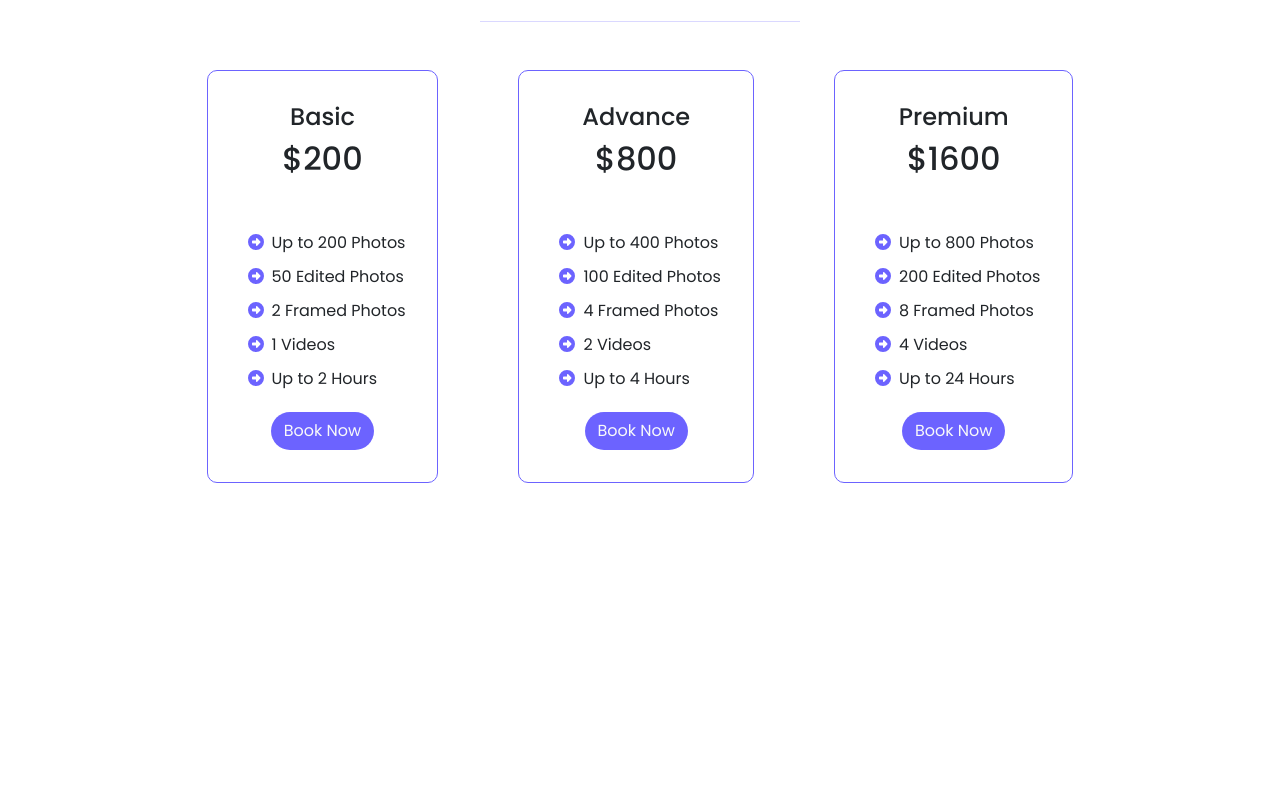
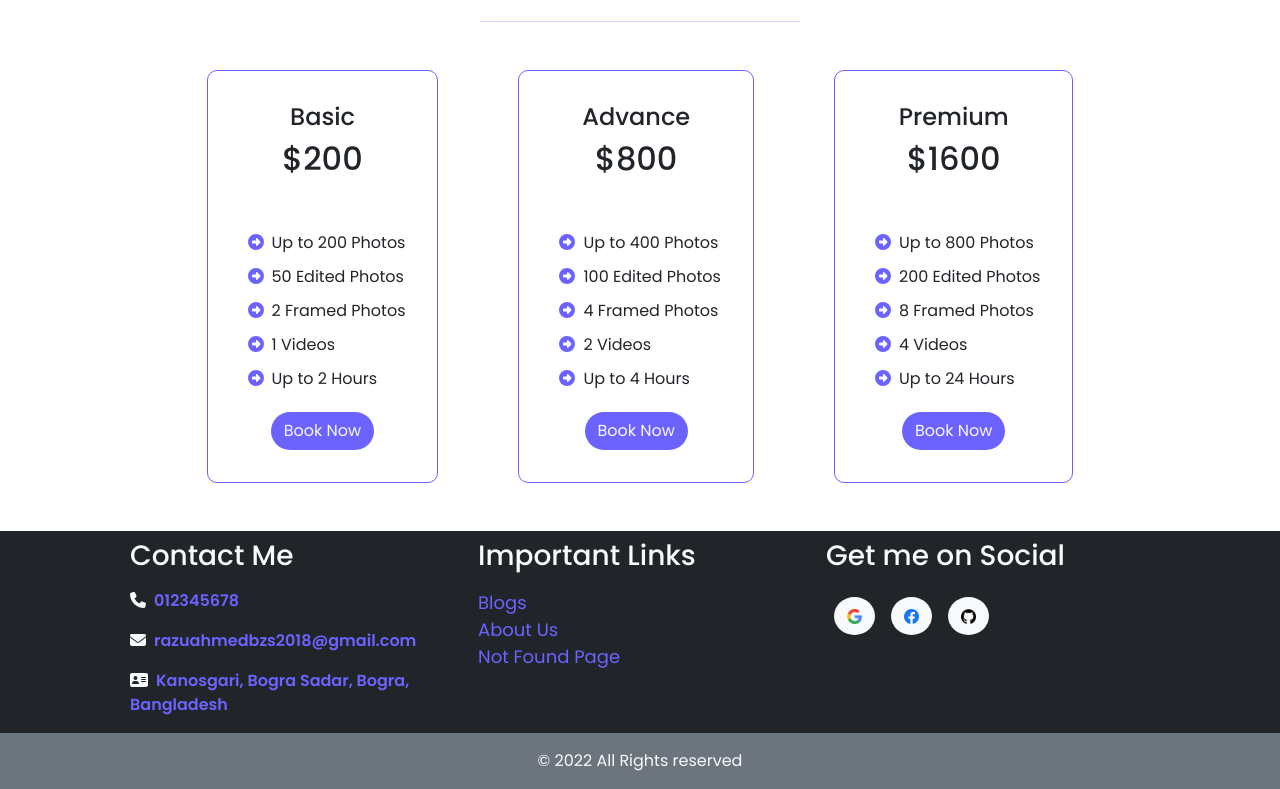
Before and after one commit to razuahmedjoy/clickToSplash-react-auth, a React (Create React App) app: page / in a window 1280 px wide. Shown: the part 1227-2016 px from the top of the page. Before the commit the page ends 1758 px from the top, so only its background shows below. Built offline with nearby package versions, Linux system fonts and the light colour scheme; no server answers.

Commit message:
added footer

```diff
--- a/src/App.js
+++ b/src/App.js
@@ -4,6 +4,7 @@ import CheckOut from './components/CheckOut/CheckOut';
 import Home from './components/Home/Home';
 import Login from './components/Login/Login';
 import NotFound404 from './components/NotFound404/NotFound404';
+import Footer from './components/Partials/Footer/Footer';
 import Header from './components/Partials/Header/Header';
 import Register from './components/Register/Register';
 import RequireAuth from './components/RequireAuth/RequireAuth';
@@ -25,6 +26,8 @@ function App() {
       {/* not found 404 route */}
       <Route path="*" element={<NotFound404></NotFound404>}></Route>
      </Routes>
+
+     <Footer></Footer>
     </div>
   );
 }
--- a/src/components/Login/Login.js
+++ b/src/components/Login/Login.js
@@ -85,7 +85,7 @@ const Login = () => {
                 </Form>
                 <p className="mt-2">
                     <small> Forgot Your Password?
-                        <span onClick={handlePasswordReset} className="text-main cursor-pointer" role="button">Reset</span></small> </p>
+                        <span onClick={handlePasswordReset} className="text-main cursor-pointer mx-2" role="button">Reset</span></small> </p>
 
                 <SocialLogin></SocialLogin>
             </div>
--- /dev/null
+++ b/src/components/Partials/Footer/Footer.css
@@ -0,0 +1,22 @@
+.footer-top{
+    text-align: left;
+}
+.footer-top div{
+    text-align: left;
+}
+.footer-top p{
+    cursor: pointer;
+}
+.important-links a{
+    display: block;
+    color: var(--main);
+    text-decoration: none;
+    font-size: 18px;
+}
+.social-links{
+    margin-bottom: 1rem;
+}
+.social-links a{
+    margin: .5rem;
+
+}
--- /dev/null
+++ b/src/components/Partials/Footer/Footer.js
@@ -0,0 +1,61 @@
+import { faAddressCard, faB, faBanSmoking, faEnvelope, faPhone } from '@fortawesome/free-solid-svg-icons';
+import { FontAwesomeIcon } from '@fortawesome/react-fontawesome';
+import React from 'react';
+import { Link } from 'react-router-dom';
+import './Footer.css';
+
+import googleIcon from '../../../images/google.png'
+import fbIcon from '../../../images/facebook.png'
+import githubIcon from '../../../images/github.png'
+const Footer = () => {
+    return (
+        <footer className="footer container-fluid bg-dark mt-5">
+            <div className="row container footer-top mx-auto px-5">
+                <div className="col-md-4 text-light">
+                    <h3 className="py-2 text-left">Contact Me</h3>
+                    <div className="contact-details">
+                        <p>
+                            <FontAwesomeIcon className="me-2" icon={faPhone} ></FontAwesomeIcon><span className="text-main">012345678</span>
+                        </p>
+                        <p>
+                            <FontAwesomeIcon className="me-2" icon={faEnvelope} ></FontAwesomeIcon><span className="text-main">razuahmedbzs2018@gmail.com</span>
+                        </p>
+                        <p>
+                            <FontAwesomeIcon className="me-2" icon={faAddressCard} ></FontAwesomeIcon><span className="text-main">Kanosgari, Bogra Sadar, Bogra, Bangladesh</span>
+                        </p>
+
+                    </div>
+                </div>
+                <div className="col-md-4">
+                    <h3 className="text-light py-2">Important Links</h3>
+                    <div className="important-links">
+                        <Link to="/blogs">Blogs</Link>
+                        <Link to="/about-us">About Us</Link>
+                        <Link to="/notFOund">Not Found Page</Link>
+                    </div>
+                </div>
+                <div className="col-md-4">
+                    <h3 className="text-light py-2">Get me on Social</h3>
+                    <div className="social-links">
+                        <a className="btn rounded-circle bg-light" href="/">
+                        <img src={googleIcon} width="15px" alt="" />
+                        </a>
+                        <a className="btn rounded-circle bg-light" href="/">
+                        <img src={fbIcon} width="15px" alt="" />
+                        </a>
+                        <a className="btn rounded-circle bg-light" href="/">
+                        <img src={githubIcon} width="15px" alt="" />
+                        </a>
+
+                    </div>
+                </div>
+            </div>
+            <div className="row bg-secondary text-light py-3 footer-bottom">
+                <p className="text-center mb-0">&copy; {new Date().getFullYear()} All Rights reserved </p>
+            </div>
+
+        </footer>
+    );
+};
+
+export default Footer;
```
